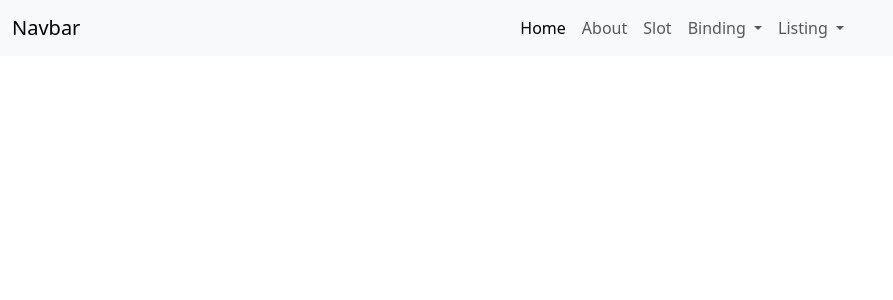
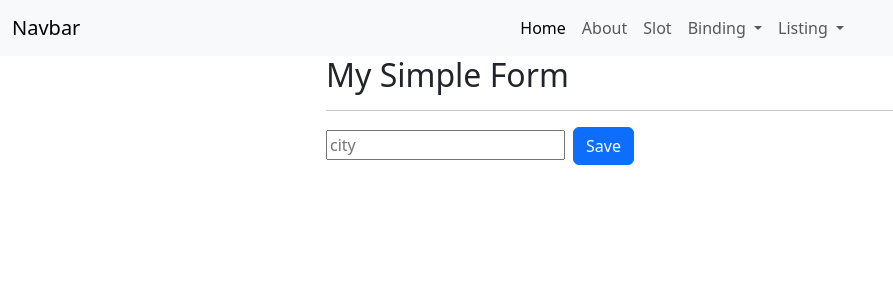
Before and after one commit to raniganj/v2app, a Vue app: page /simple-form in a window 1280 px wide. Shown: the top 300 px of the page, without its empty margins (0-893 px from the left). Built offline with nearby package versions, Linux system fonts and the light colour scheme.

Commit message:
Simple form

```diff
--- a/src/router/index.js
+++ b/src/router/index.js
@@ -41,6 +41,11 @@ const routes = [
     path: '/simple-list',
     name: 'simple-list',
     component: () => import('../views/MySimpleList.vue')
+  },
+  {
+    path: '/simple-form',
+    name: 'simple-form',
+    component: () => import('../views/MySimpleForm.vue')
   }
 ]
 
--- a/src/views/MyNavbar.vue
+++ b/src/views/MyNavbar.vue
@@ -60,6 +60,8 @@ import { RouterLink } from 'vue-router'
             </a>
             <ul class="dropdown-menu">
               <li><RouterLink class="nav-link" to="/simple-list">Simple List</RouterLink></li>
+              <li><hr class="dropdown-divider" /></li>
+              <li><RouterLink class="nav-link" to="/simple-form">Simple Form</RouterLink></li>
             </ul>
           </li>
         </ul>
--- /dev/null
+++ b/src/views/MySimpleForm.vue
@@ -0,0 +1,21 @@
+<script setup>
+import { ref } from 'vue'
+
+let city = ref()
+
+let save = () => {
+  alert(city.value)
+  city.value = ''
+}
+</script>
+
+<template>
+  <div class="row justify-content-center">
+    <div class="col-12 col-md-6">
+      <h2>My Simple Form</h2>
+      <hr />
+      <input type="text" placeholder="city" v-model="city" />
+      <button class="btn btn-primary ms-2" @click="save()">Save</button>
+    </div>
+  </div>
+</template>
```
